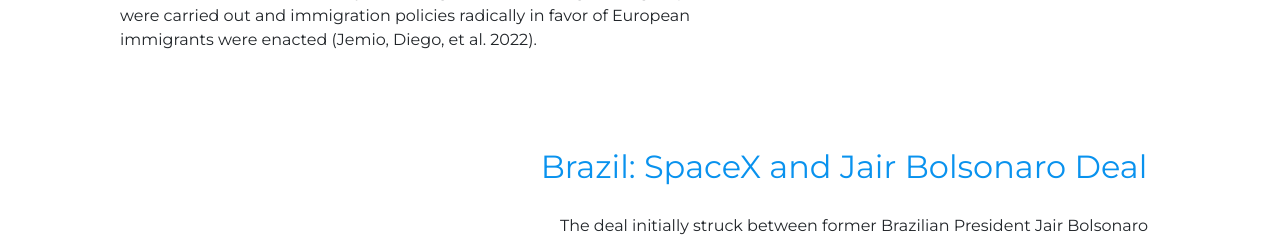
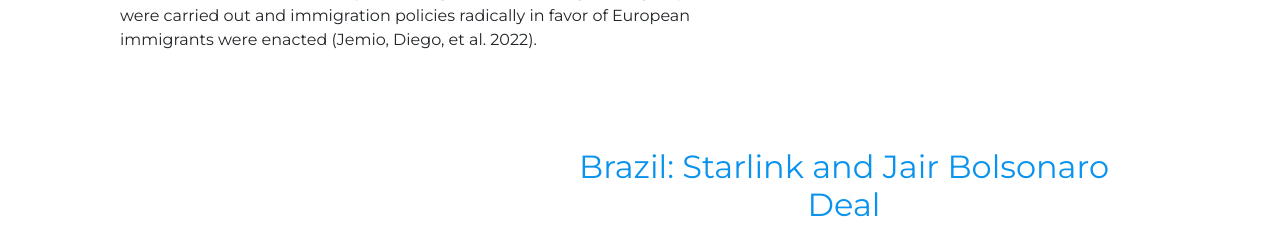
Before and after one commit to cosmopolitan3/privacy-project-fall24, a Flask app: page /case3 in a window 1280 px wide. Shown: the part 611-852 px from the top of the page. Run offline with Flask 3, Linux system fonts and the light colour scheme; some libraries are stand-ins or nearby versions.

Commit message:
edited spacex to starlink

```diff
--- a/templates/case3.html
+++ b/templates/case3.html
@@ -25,7 +25,7 @@
 
         <div id="right">
         <h2>
-            Brazil: SpaceX and Jair Bolsonaro Deal
+            Brazil: Starlink and Jair Bolsonaro Deal
         </h2>
         <p>
             The deal initially struck between former Brazilian President Jair Bolsonaro and Elon Musk, owner of Starlink, aimed to expand internet access to 19,000 rural schools and to monitor the Amazon rainforest's condition. While the stated goal appeared benevolent, critics suggest that the underlying purpose is more about leveraging data from the resource-rich Amazon than genuinely benefiting locals.
```
